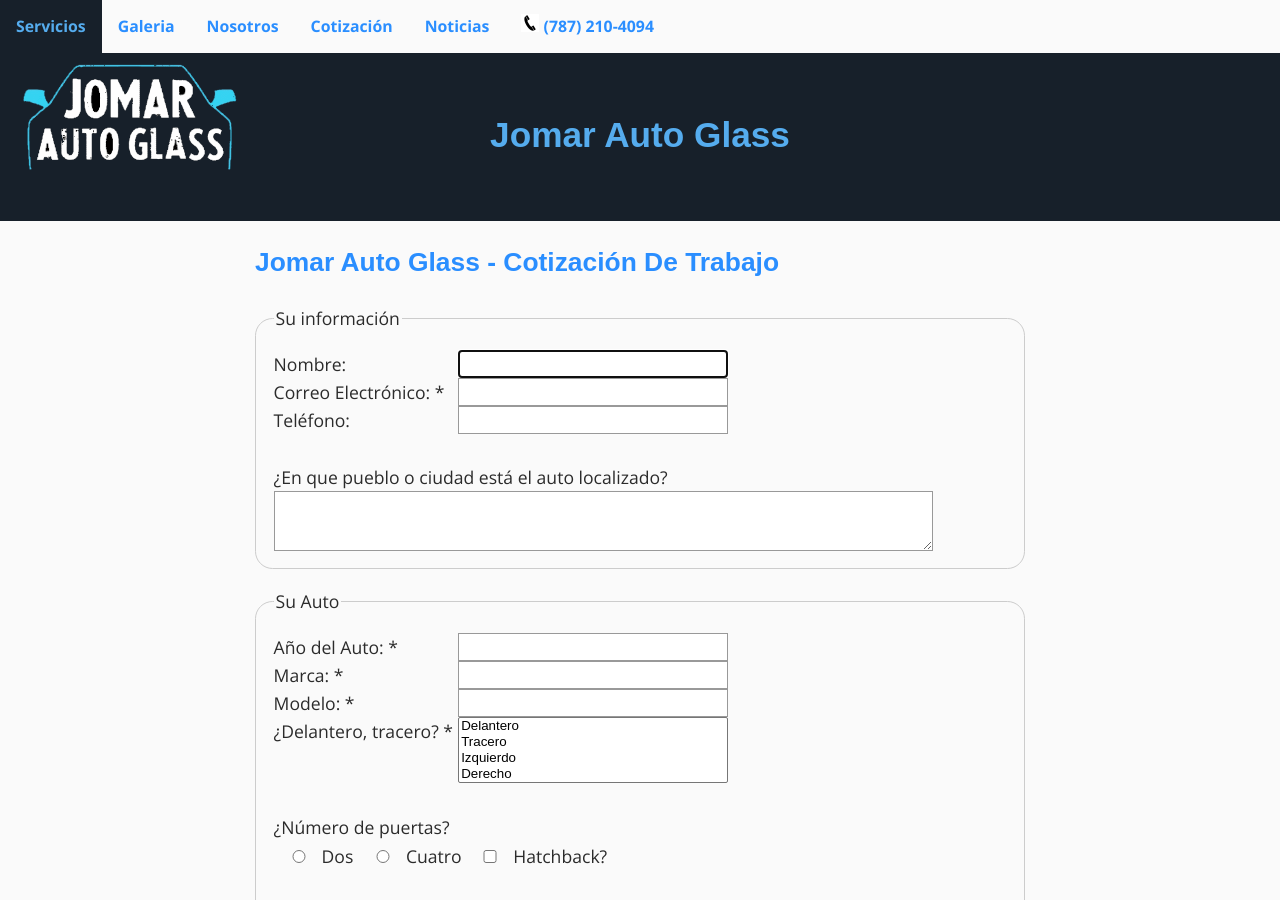
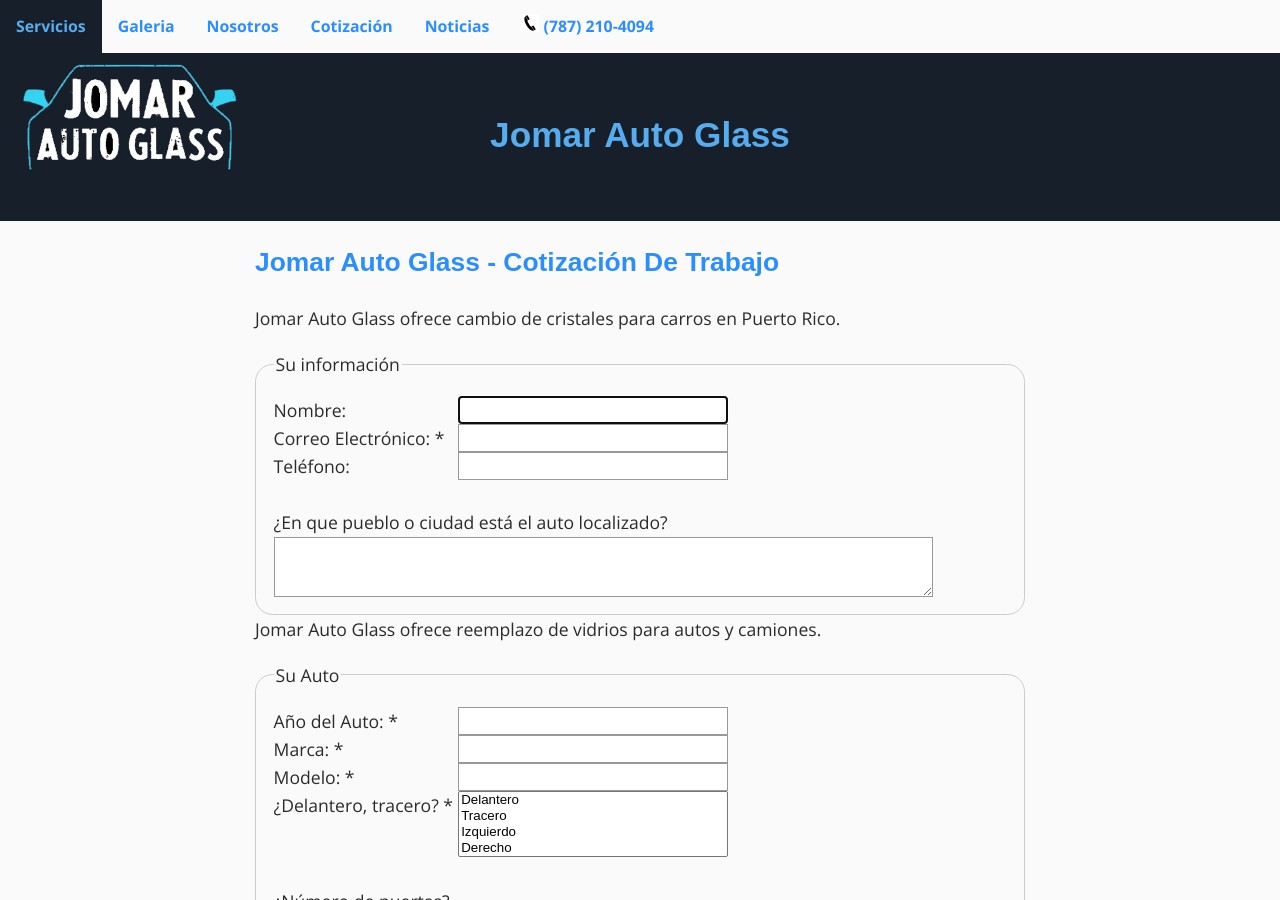
Before and after one commit to mariotalavera/jomarautoglass.com, a Jekyll site: the page built from _pages/04_job_request.md, in a window 1280 px wide and 900 px high. Built offline with Jekyll 4.4.1, drawn with Linux system fonts in a browser that asks for light colours; some web fonts are replaced.

Commit message:
Optimize page for adwords

```diff
--- a/_pages/04_job_request.md
+++ b/_pages/04_job_request.md
@@ -2,8 +2,10 @@
 layout: page
 title: Jomar Auto Glass - Cotización De Trabajo
 permalink: /cotizacion/
-metadescription: Jomar Auto Glass. Llene este formulario para recibir precio y cita para su cambio de cristal de carro.
+metadescription: Jomar Auto Glass ofrece cambio de cristales para carros en Puerto Rico. Reemplazo de vidrios para autos.
 ---
+
+Jomar Auto Glass ofrece cambio de cristales para carros en Puerto Rico.
 
 <form name="precioporpagina" id="precioporpagina" data-netlify="true" method="post" action="{{ site.baseurl }}/cotizacion_response/index.html">
 	<input type="hidden" name="data-netlify" value="true" />
@@ -28,6 +30,9 @@
 		<textarea name="Localizado" id="Localizado" style="width:90%; height:60px"></textarea>
 	</div>
 	</fieldset>
+
+	Jomar Auto Glass ofrece reemplazo de vidrios para autos y camiones.
+
 	<fieldset>
 	<legend>Su Auto</legend>
 	<div>
```
